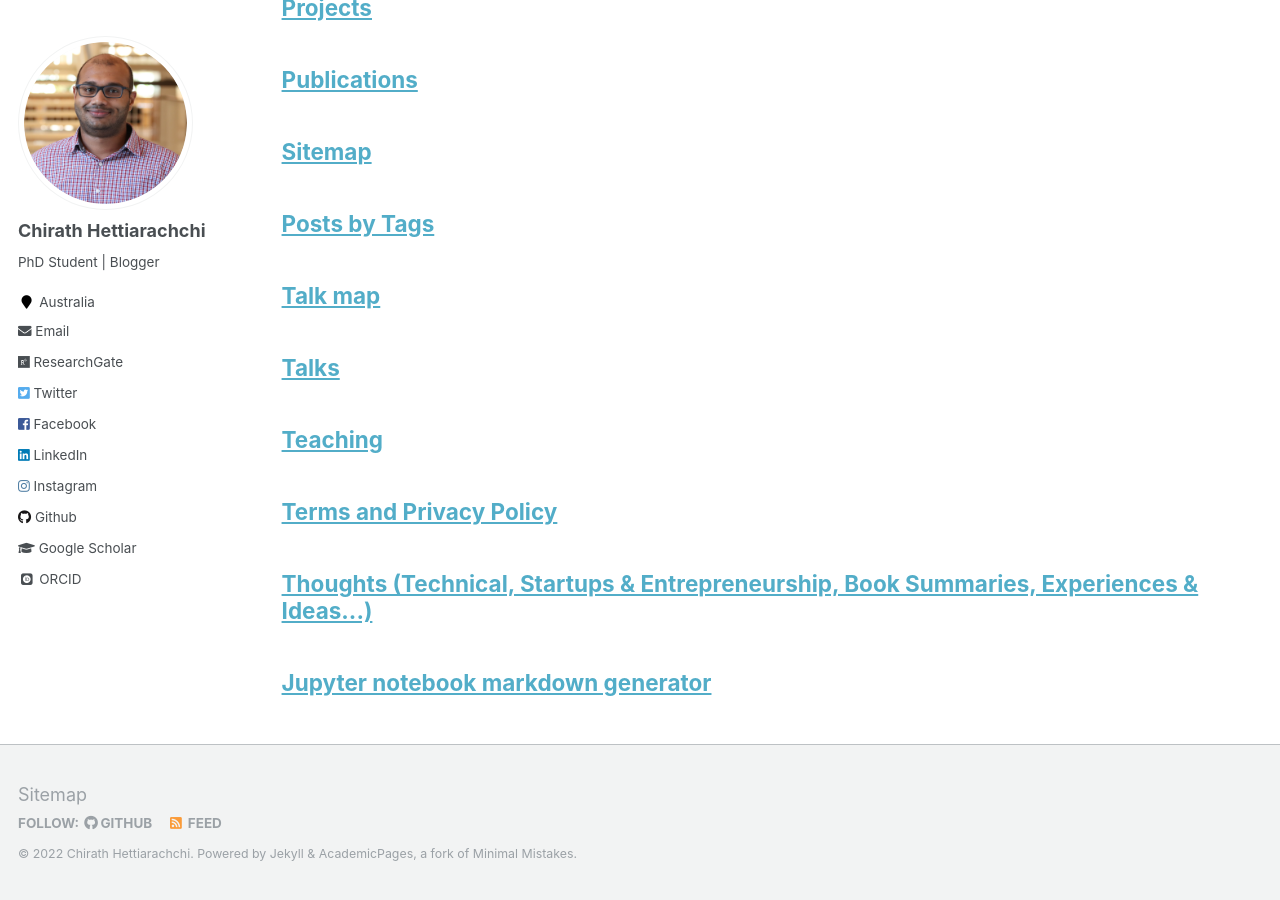
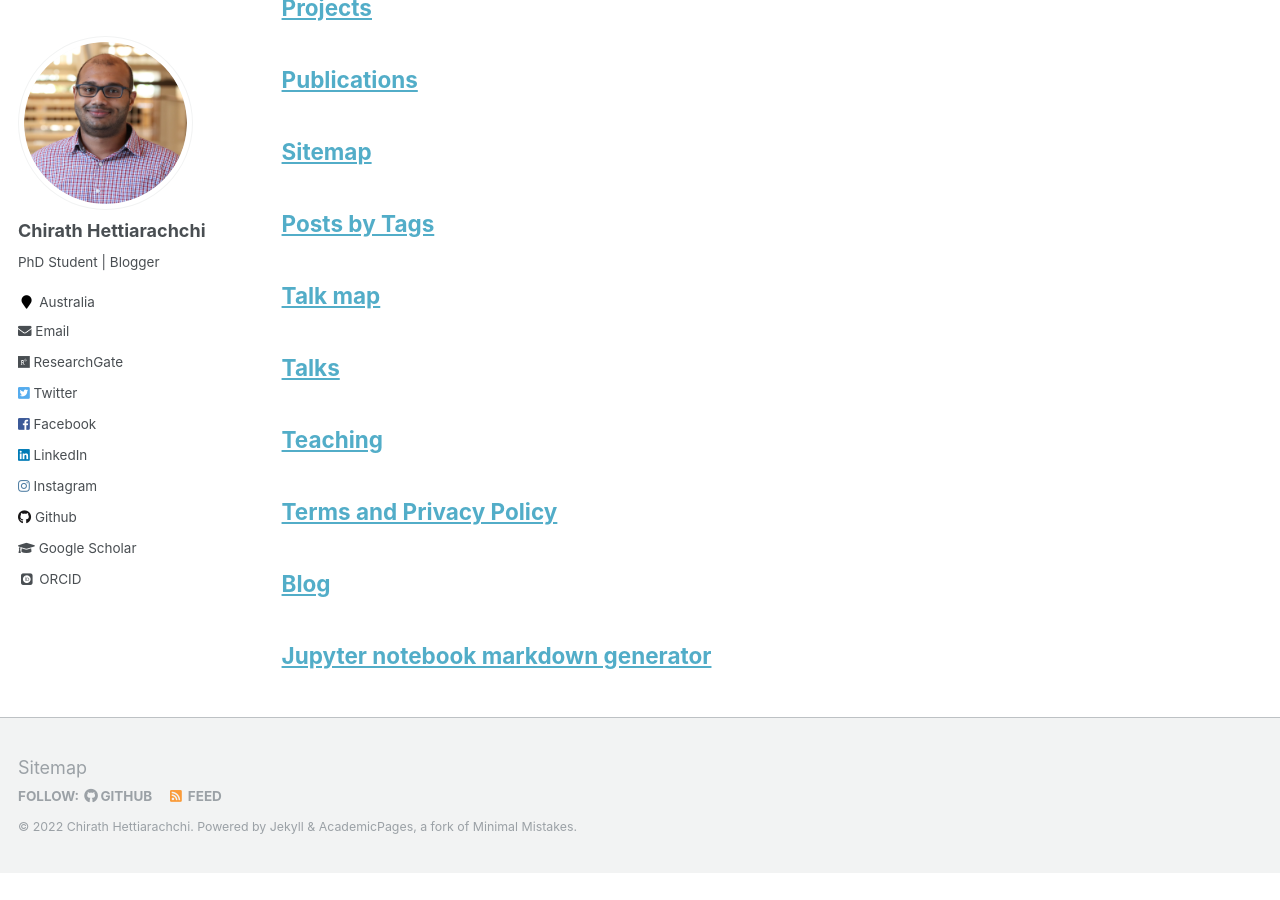
Before and after one commit to chirathyh/chirathyh.github.io, a Jekyll site: the page built from _pages/archive-layout-with-content.md, in a window 1280 px wide and 900 px high, scrolled down 5440 px. Built offline with Jekyll 4.4.1, drawn with Linux system fonts in a browser that asks for light colours; some web fonts are replaced; after the commit the page ends 6313 px from its top, so only the background shows below that.

Commit message:
Update year-archive.html

```diff
--- a/_pages/year-archive.html
+++ b/_pages/year-archive.html
@@ -1,7 +1,7 @@
 ---
 layout: archive
 permalink: /year-archive/
-title: "Thoughts (Technical, Startups & Entrepreneurship, Book Summaries, Experiences & Ideas...)"
+title: "Blog"
 author_profile: true
 redirect_from:
   - /wordpress/blog-posts/
```
